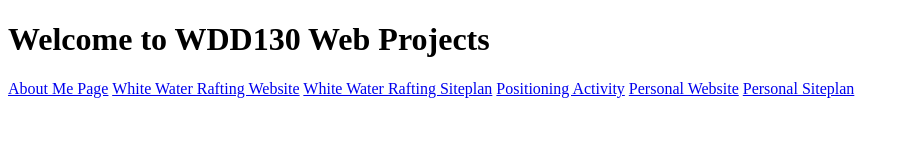
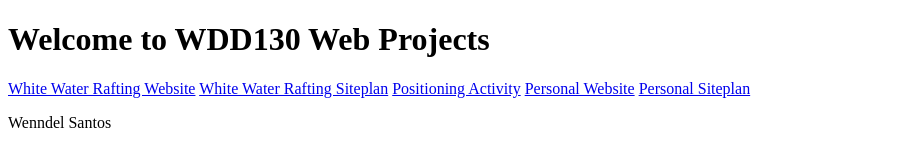
Before and after one commit to cwenndel/WDD130, a plain HTML site: page WDD 130 Home Page.html in a window 1280 px wide. Shown: the whole page, without its empty margins (0-909 px from the left). Drawn offline with Linux system fonts and the light colour scheme.

Commit message:
Added a paragraph to the home page

```diff
--- a/WDD 130 Home Page.html
+++ b/WDD 130 Home Page.html
@@ -10,12 +10,13 @@
 
 <h1>Welcome to WDD130 Web Projects</h1>
 <nav>
-  <a href="aboutme/index.html">About Me Page</a>
+
   <a href="wwr/index.html">White Water Rafting Website</a>
   <a href="wwr/site-plan-rafting.html">White Water Rafting Siteplan</a>
   <a href="positioning.html">Positioning Activity</a>
   <a href="#">Personal Website</a>
   <a href="#">Personal Siteplan</a>
 </nav>
+<p> Wenndel Santos</p>
 </body>
 </html>
```
